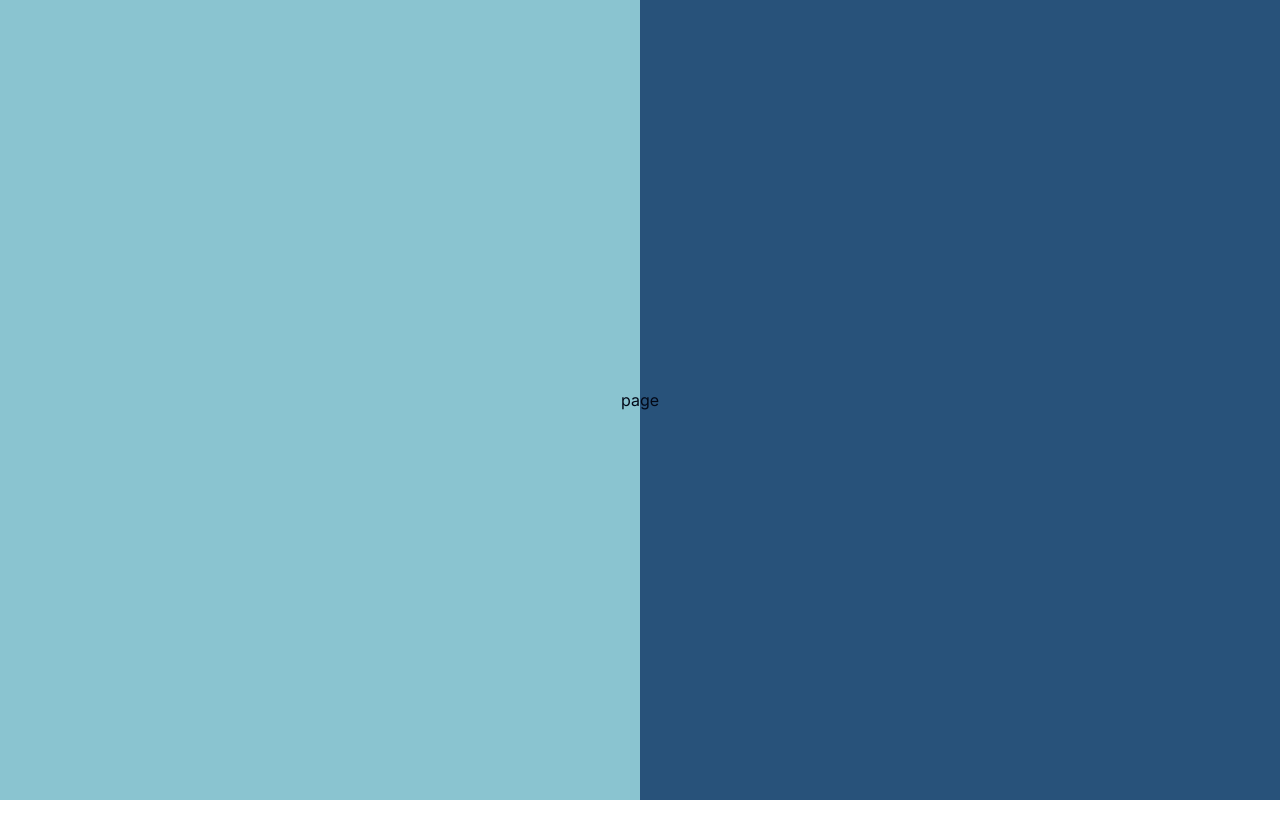
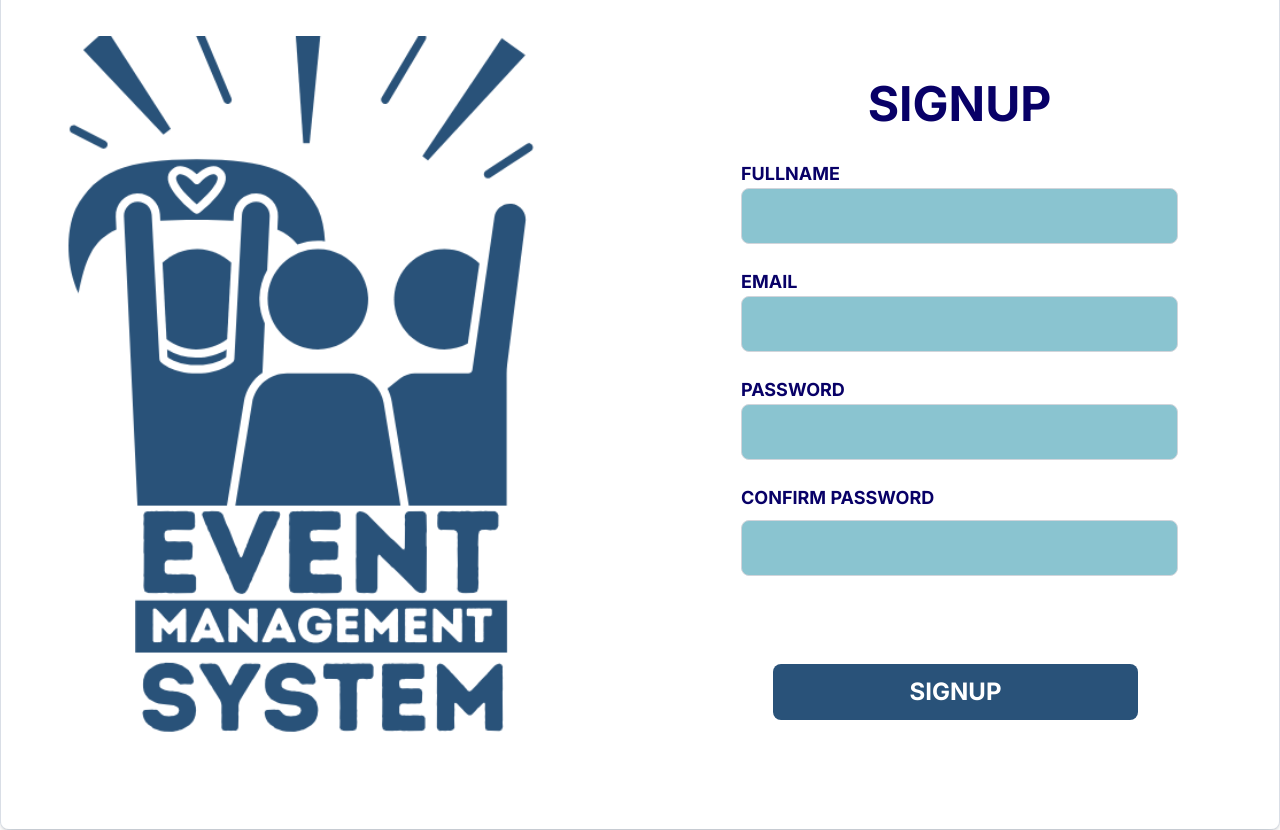
Before and after one commit to Asdf123ah/event-management-system, a Next.js app: page /signup in a window 1280 px wide. Before the commit the page ends 800 px from the top, so only its background shows below. Built offline with nearby package versions, Linux system fonts and the light colour scheme.

Commit message:
feat: add login and signup design

```diff
--- a/app/(authentication)/page.tsx
+++ b/app/(authentication)/page.tsx
@@ -11,50 +11,58 @@ import {
 export default function Home() {
   return (
     <>
-      <Card className="">
-        <div className="flex items-center justify-center rounded-lg">
-          <div className="max-w-4xl bg-white rounded-lg shadow-lg flex overflow-hidden">
+      <Card className="w-[1287px] h-[859px] mx-auto">
+        <div className="flex items-center justify-center rounded-lg h-full">
+          <div className="w-full bg-white rounded-lg shadow-lg flex overflow-hidden h-full">
             <div className="w-1/2">
               <Image
                 src="/images/login.png"
                 alt="Image description"
-                width={445}
-                height={690}
-                className="object-cover w-[445px] h-[690px] p-10"
+                width={858}
+                height={859}
+                className="object-cover w-full h-full p-16"
               />
             </div>
-            <div className="w-1/2 p-8 m-auto">
-              <h1 className="text-[#080067] text-5xl font-bold text-center">
+            <div className="w-1/2 p-0 m-auto flex flex-col items-center">
+              <h1 className="text-[#080067] text-5xl font-bold text-center mb-8">
                 LOGIN
               </h1>
-              <form id="cardForm" className="space-y-4">
-                <label htmlFor="" className="text-[#080067] font-[24px]">
+              <form id="cardForm" className="space-y-6">
+                <div>
+                  <label
+                    htmlFor="email"
+                    className="block text-[#080067] text-lg font-bold mb-2"
+                  >
                     EMAIL
                   </label>
                   <input
                     type="text"
                     id="email"
                     name="email"
-                  placeholder="asasa"
-                  className="w-full h-[56px] px-4 py-2 text-white bg-[#8AC4D0] border border-gray-300 rounded-lg"
+                    className="w-[437px] h-[56px] px-4 py-2 text-black bg-[#8AC4D0] border border-gray-300 rounded-lg mb-4"
                   />
-                <label htmlFor="" className="text-[#080067]">
+                </div>
+                <div>
+                  <label
+                    htmlFor="password"
+                    className="block text-[#080067] text-lg font-bold mb-2"
+                  >
                     PASSWORD
                   </label>
                   <input
                     type="password"
                     id="password"
                     name="password"
-                  placeholder="sasas"
-                  className="w-full px-4 py-2 text-white bg-[#8AC4D0] border border-gray-300 rounded-lg"
+                    className="w-[437px] h-[56px] px-4 py-2 text-black bg-[#8AC4D0] border border-gray-300 rounded-lg mb-16"
                   />
+                </div>
                 <button
                   type="submit"
-                  className="w-full h-[56px] px-4 py-2 text-white text-2xl font-bold bg-[#295279] rounded-lg hover:bg-blue-700"
+                  className="ml-8 w-[365px] h-[56px] mx-auto text-white text-2xl font-bold bg-[#295279] rounded-lg hover:bg-blue-700 mb-0"
                 >
                   LOGIN
                 </button>
-                <p className="text-[#696969] text-lg text-center ">
+                <p className="text-[#696969] text-lg font-bold text-center ">
                   CREATE YOUR ACCOUNT
                 </p>
               </form>
--- a/app/(authentication)/signup/page.tsx
+++ b/app/(authentication)/signup/page.tsx
@@ -1,5 +1,101 @@
 import React from "react";
+import Image from "next/image";
+import {
+  Card,
+  CardHeader,
+  CardTitle,
+  CardContent,
+  CardDescription,
+  CardFooter,
+} from "@/components/ui/card";
 
 export default function signup_page() {
-  return <div>page</div>;
+  return (
+    <>
+      <Card className="w-[1287px] h-[859px] mx-auto">
+        <div className="flex items-center justify-center rounded-lg h-full">
+          <div className="w-full bg-white rounded-lg shadow-lg flex overflow-hidden h-full">
+            <div className="w-1/2">
+              <Image
+                src="/images/login.png"
+                alt="Image description"
+                width={858}
+                height={859}
+                className="object-cover w-full h-full p-16"
+              />
+            </div>
+            <div className="w-1/2 p-0 m-auto flex flex-col items-center">
+              <h1 className="text-[#080067] text-5xl font-bold text-center mb-8">
+                SIGNUP
+              </h1>
+              <form id="cardForm" className="space-y-6">
+                <div>
+                  <label
+                    htmlFor="fullName"
+                    className="block text-[#080067] text-lg font-bold mb-0"
+                  >
+                    FULLNAME
+                  </label>
+                  <input
+                    type="text"
+                    id="fullname"
+                    name="text"
+                    className="w-[437px] h-[56px] px-4 py-2 text-black bg-[#8AC4D0] border border-gray-300 rounded-lg mb-0"
+                  />
+                </div>
+                <div>
+                  <label
+                    htmlFor="email"
+                    className="block text-[#080067] text-lg font-bold mb-0"
+                  >
+                    EMAIL
+                  </label>
+                  <input
+                    type="text"
+                    id="email"
+                    name="email"
+                    className="w-[437px] h-[56px] px-4 py-2 text-black bg-[#8AC4D0] border border-gray-300 rounded-lg mb-0"
+                  />
+                </div>
+                <div>
+                  <label
+                    htmlFor="password"
+                    className="block text-[#080067] text-lg font-bold mb-0"
+                  >
+                    PASSWORD
+                  </label>
+                  <input
+                    type="password"
+                    id="password"
+                    name="password"
+                    className="w-[437px] h-[56px] px-4 py-2 text-black bg-[#8AC4D0] border border-gray-300 rounded-lg mb-0"
+                  />
+                </div>
+                <div>
+                  <label
+                    htmlFor="password"
+                    className="block text-[#080067] text-lg font-bold mb-2"
+                  >
+                    CONFIRM PASSWORD
+                  </label>
+                  <input
+                    type="password"
+                    id="password"
+                    name="password"
+                    className="w-[437px] h-[56px] px-4 py-2 text-black bg-[#8AC4D0] border border-gray-300 rounded-lg mb-16"
+                  />
+                </div>
+                <button
+                  type="submit"
+                  className="ml-8 w-[365px] h-[56px] mx-auto text-white text-2xl font-bold bg-[#295279] rounded-lg hover:bg-blue-700 mb-0"
+                >
+                  SIGNUP
+                </button>
+              </form>
+            </div>
+          </div>
+        </div>
+      </Card>
+    </>
+  );
 }
```
Lines whose indentation alone changed are shown as unchanged.
